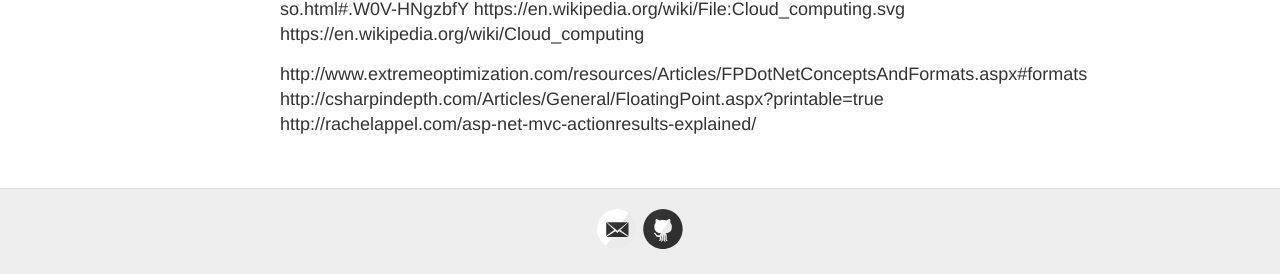
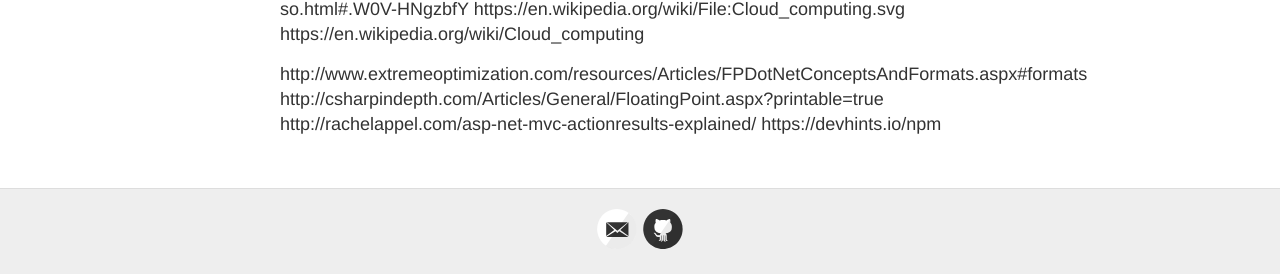
Before and after one commit to prasanjeevi/prasanjeevi.github.io, a Jekyll site: the page built from bookmarks.md, in a window 1280 px wide. Shown: the part 1308-1582 px from the top of the page. Built offline with Jekyll 4.4.1, drawn with Linux system fonts in a browser that asks for light colours; our own code applies the rules of GitHub Pages for plain Markdown files; some of the changed lines change nothing that is shown.

Commit message:
Update bookmarks.md

```diff
--- a/bookmarks.md
+++ b/bookmarks.md
@@ -51,3 +51,4 @@ https://en.wikipedia.org/wiki/Cloud_computing
 http://www.extremeoptimization.com/resources/Articles/FPDotNetConceptsAndFormats.aspx#formats
 http://csharpindepth.com/Articles/General/FloatingPoint.aspx?printable=true
 http://rachelappel.com/asp-net-mvc-actionresults-explained/
+https://devhints.io/npm
```
